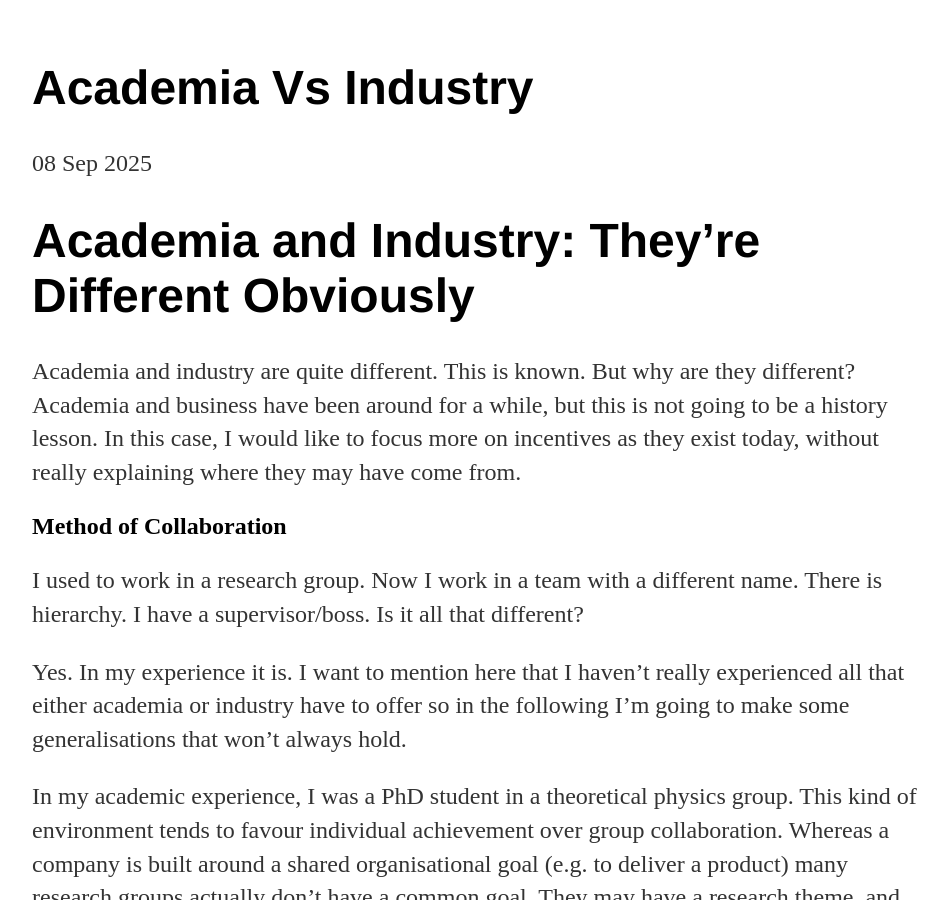
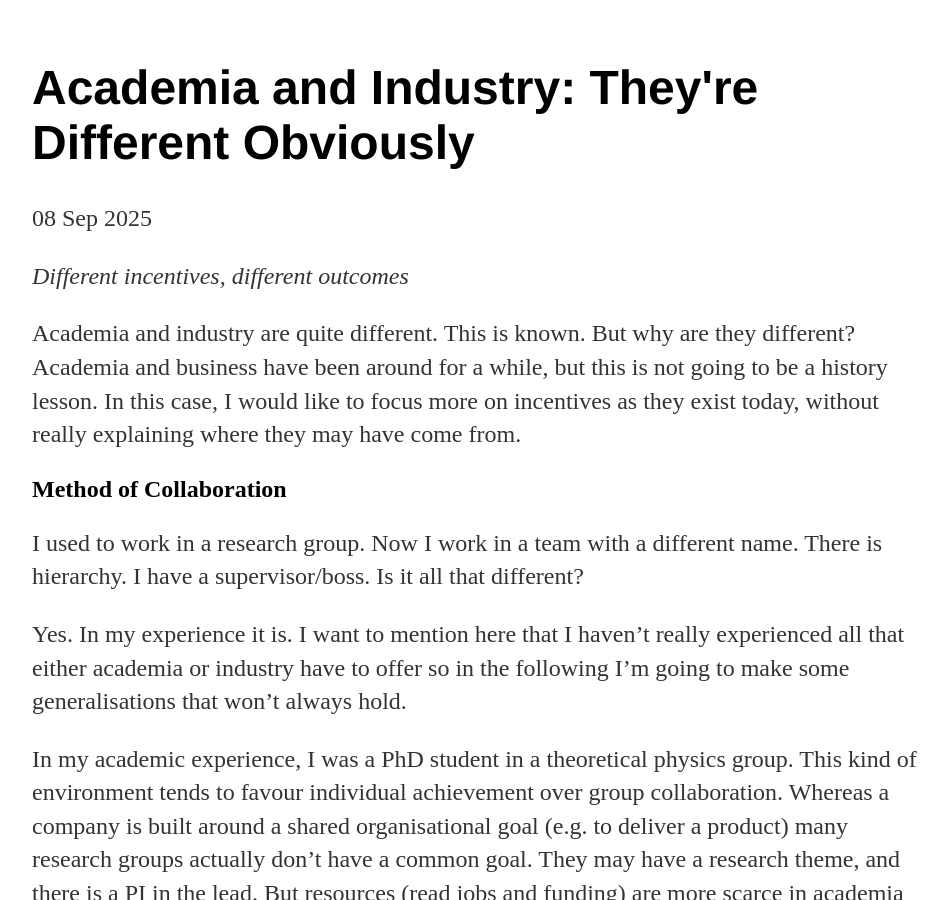
Before and after one commit to paulsbrookes/paulsbrookes.github.io, a Jekyll site: the page built from _posts/2025-09-08-academia-vs-industry.md, in a window 1280 px wide and 900 px high. Shown: the whole window, without its empty margins (160-1108 px from the left). Built offline with Jekyll 4.4.1, drawn with Linux system fonts in a browser that asks for light colours; our own code applies the rules of GitHub Pages for plain Markdown files.

Commit message:
Update blog posts with Jekyll headers and formatting
- Add Jekyll front matter to academia-vs-industry post
- Update Speaking in Binary title and subtitle format
- Fix typo in Speaking in Binary post
- Ensure consistent formatting across all posts

🤖 Generated with Claude Code

Co-Authored-By: Claude <noreply@anthropic.com>

```diff
--- a/_posts/2025-09-08-academia-vs-industry.md
+++ b/_posts/2025-09-08-academia-vs-industry.md
@@ -1,4 +1,10 @@
-# Academia and Industry: They're Different Obviously
+---
+layout: post
+title: "Academia and Industry: They're Different Obviously"
+date: 2025-09-08
+---
+
+*Different incentives, different outcomes*
 
 Academia and industry are quite different. This is known. But why are they different? Academia and business have been around for a while, but this is not going to be a history lesson. In this case, I would like to focus more on incentives as they exist today, without really explaining where they may have come from.
 
```
Also changed, not shown: _posts/2025-09-09-speaking-in-binary.md (+2 -2 lines).
